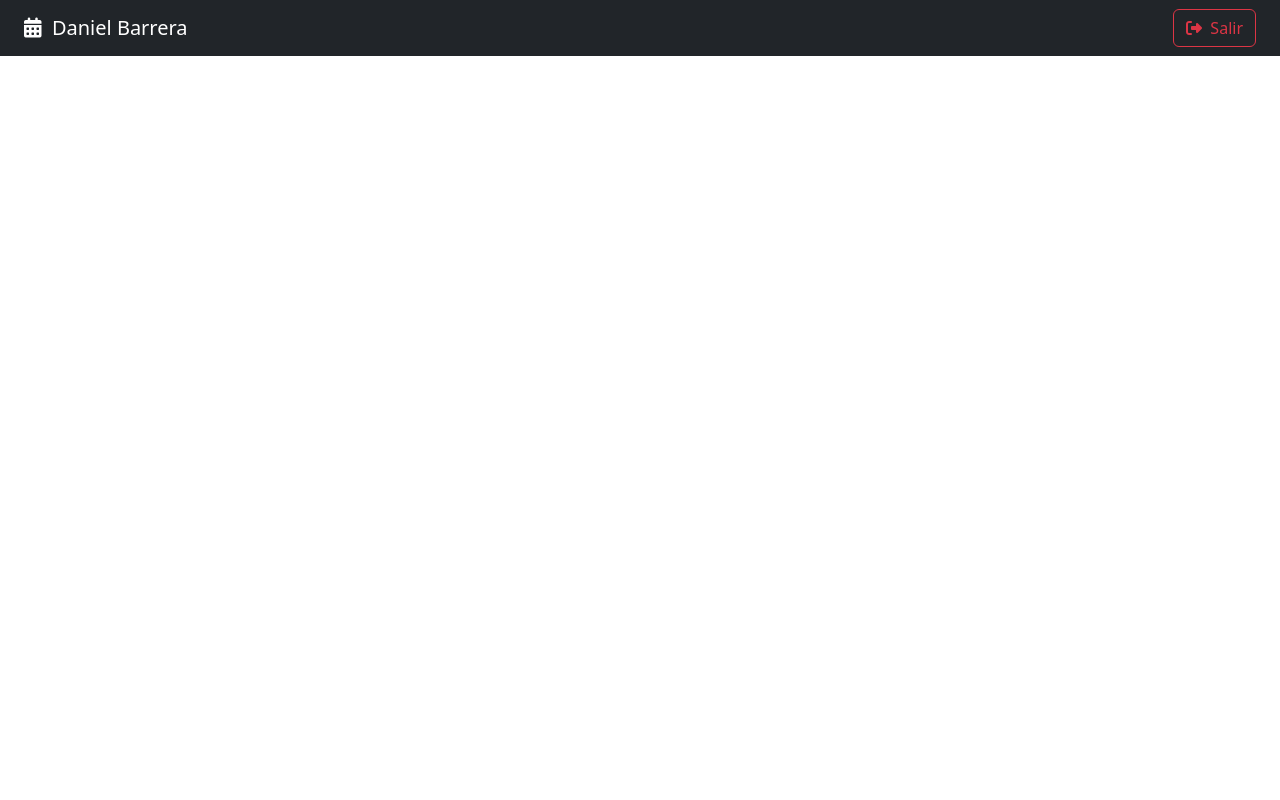
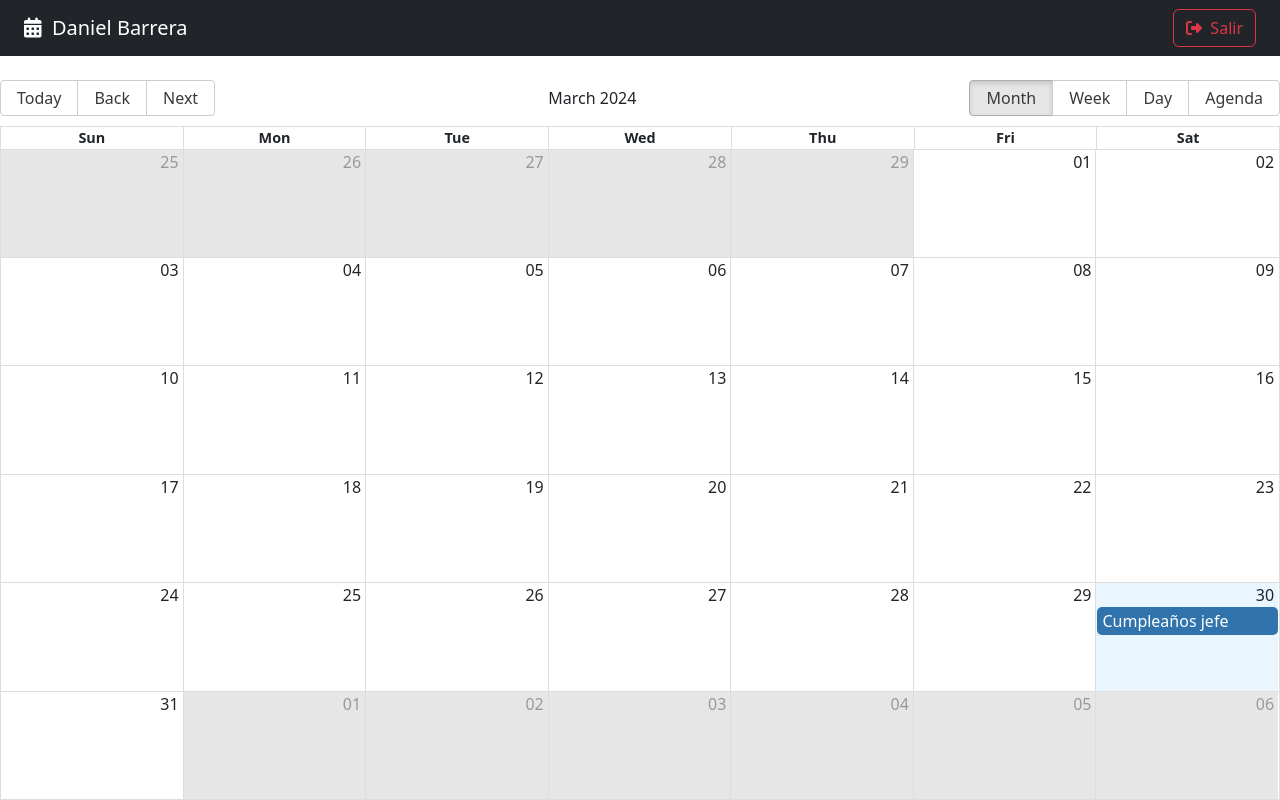
Before and after one commit to Daniel-tech-cloud/MERN-Calendar, a React (Vite) app: page / in a window 1280 px wide. Built offline with nearby package versions, Linux system fonts and the light colour scheme.

Commit message:
Implementación de React Big Calendar

```diff
--- a/package.json
+++ b/package.json
@@ -10,7 +10,9 @@
     "preview": "vite preview"
   },
   "dependencies": {
+    "date-fns": "^3.6.0",
     "react": "^18.2.0",
+    "react-big-calendar": "^1.11.2",
     "react-dom": "^18.2.0",
     "react-router-dom": "^6.22.3"
   },
--- a/src/calendar/pages/CalendarPage.jsx
+++ b/src/calendar/pages/CalendarPage.jsx
@@ -1,10 +1,47 @@
+import { Calendar, dateFnsLocalizer } from 'react-big-calendar';
+import 'react-big-calendar/lib/css/react-big-calendar.css';
+
+import { addHours, format, parse, startOfWeek, getDay } from 'date-fns';
+import enUS from 'date-fns/locale/en-US';
 import { Navbar } from "../";
+
+const locales = {
+  'en-US': enUS,
+}
+
+const localizer = dateFnsLocalizer({
+  format,
+  parse,
+  startOfWeek,
+  getDay,
+  locales,
+})
+
+const events =[{
+  title: 'Cumpleaños jefe',
+  notes: 'Hay que comrpar pastel',
+  start: new Date(),
+  end: addHours(new Date(), 2),
+  bgColor: '#fafafa',
+  user:{
+    _id: '123',
+    name: 'Daniel'
+  }
+}]
 
 
 export const CalendarPage = () => {
   return (
     <>
       <Navbar />
+
+      <Calendar
+        localizer={ localizer }
+        events={ events }
+        startAccessor="start"
+        endAccessor="end"
+        style={{ height: 'calc( 100vh - 80px )' }}
+      />
     </>
 
     )
```
Also changed, not shown: 1 other file (tests, documents, lock files or other folders).
